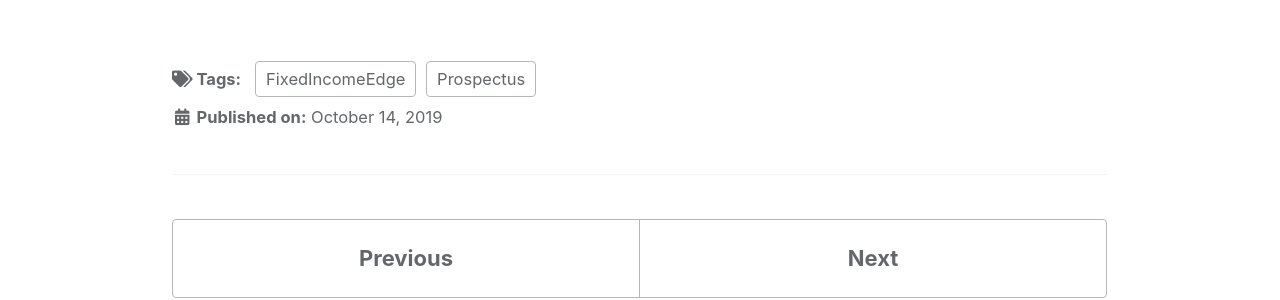
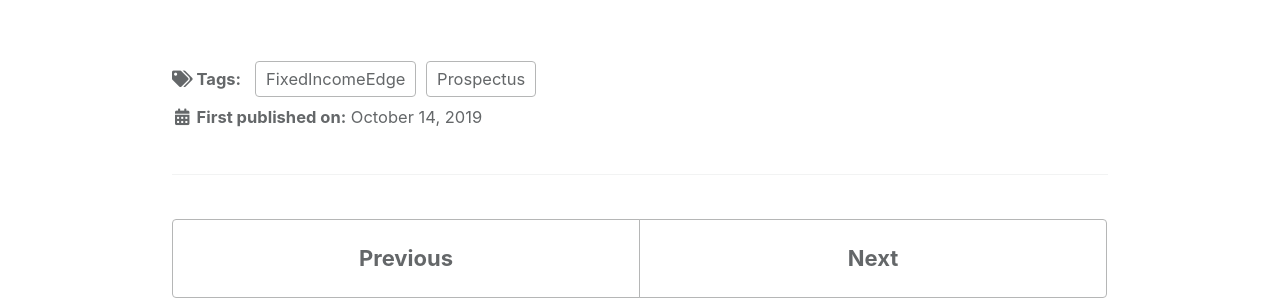
Before and after one commit to IthacaResearch/ithacaresearch.github.io, a Jekyll site: the page built from _posts/2019-10-14-Fixed-income-edge.md, in a window 1280 px wide and 900 px high, scrolled down 1390 px. Shown: the part 153-453 px from the top of the window. Built offline with Jekyll 4.4.1, drawn with Linux system fonts in a browser that asks for light colours; cached includes are drawn as plain includes.

Commit message:
Update ui-text.yml

```diff
--- a/_data/ui-text.yml
+++ b/_data/ui-text.yml
@@ -22,7 +22,7 @@ en: &DEFAULT_EN
   meta_label                 :
   tags_label                 : "Tags:"
   categories_label           : "Categories:"
-  date_label                 : "Published on:"
+  date_label                 : "First published on:"
   comments_label             : "Leave a comment"
   comments_title             : "Comments"
   more_label                 : "Learn more"
```
